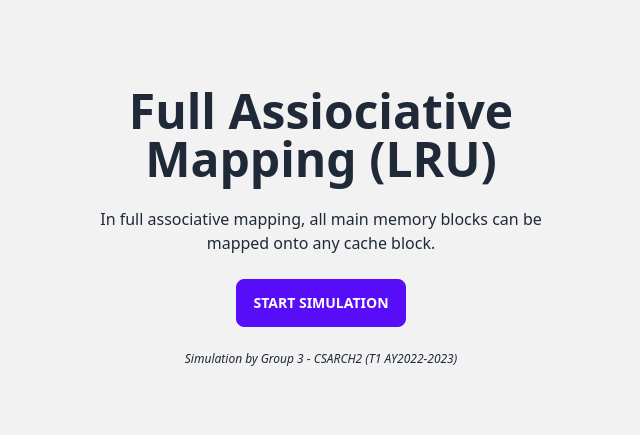
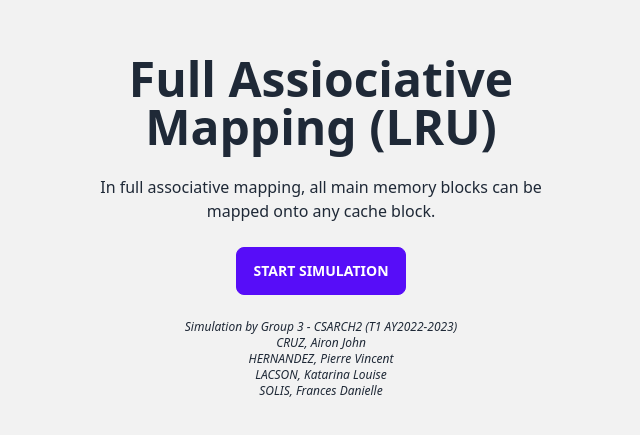
Before and after one commit to Pierre120/cache-simulation, a Nuxt app: page / in a window 1280 px wide. Shown: the part 161-596 px from the top of the page, without its empty margins (319-959 px from the left). Built offline with nearby package versions, Linux system fonts and the light colour scheme.

Commit message:
Added Name

```diff
--- a/pages/index.vue
+++ b/pages/index.vue
@@ -12,7 +12,11 @@
             <button class="btn btn-primary">Start Simulation</button>
           </NuxtLink>
           <h6 class="py-6 italic text-xs">
-            Simulation by Group 3 - CSARCH2 (T1 AY2022-2023)
+            Simulation by Group 3 - CSARCH2 (T1 AY2022-2023) <br/>
+            CRUZ, Airon John <br/>
+          HERNANDEZ, Pierre Vincent <br/>
+            LACSON, Katarina Louise <br/>
+            SOLIS, Frances Danielle
           </h6>
         </div>
       </div>
```
